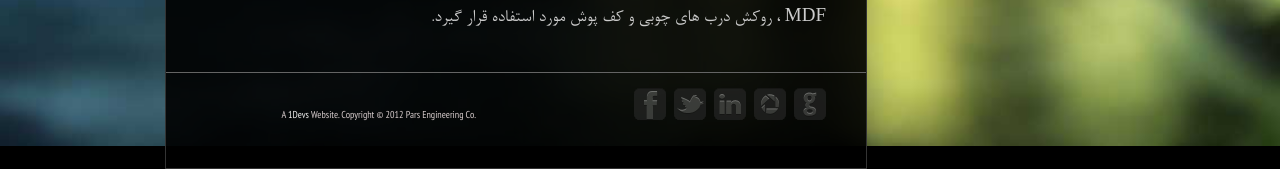
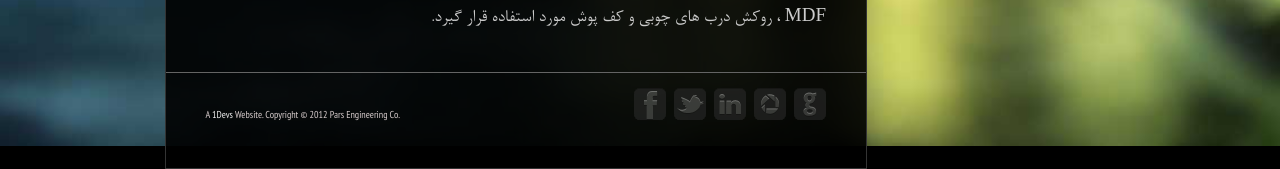
Before and after one commit to AliMD/ParsEngCo, a PHP site: template htdocs/pages/about-us.php in a window 1280 px wide. Shown: the part 654-823 px from the top of the page. Run offline with PHP 8.4, Linux system fonts and the light colour scheme; the template is opened without the code that fills it, so the values that code supplies are empty.

Commit message:
fix copyright

```diff
--- a/htdocs/inc/copy-right.php
+++ b/htdocs/inc/copy-right.php
@@ -1,6 +1,6 @@
 <footer class="mh8 cover footers">
 	<section class="copyright mh3 pb2 cover">
-		<div class="w8 left text" lang="en-US">
+		<div class="left text" lang="en-US">
 			A <a href="http://1dws.com">1Devs</a> Website. Copyright © 2012 Pars Engineering Co.
 		</div>
 		<div class="w7 mla social">
--- a/htdocs/style.css
+++ b/htdocs/style.css
@@ -350,10 +350,11 @@ footer.footers{
 }
 
 footer.footers div.text {
-	direction: ltr;
-	font-size: 10px;
+	direction : ltr;
+	width     : 234px;
+	font-size : 10px;
 	margin-top: 22px;
-	color:#D6CBCB
+	color     :#D6CBCB
 }
 
 footer.footers div.text a {
```
